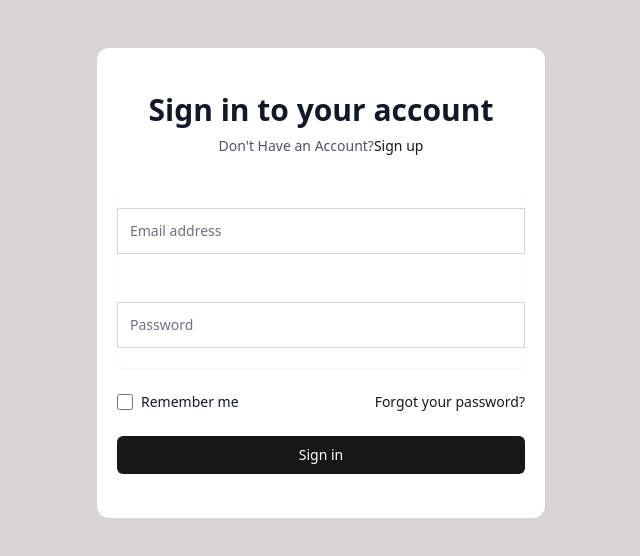
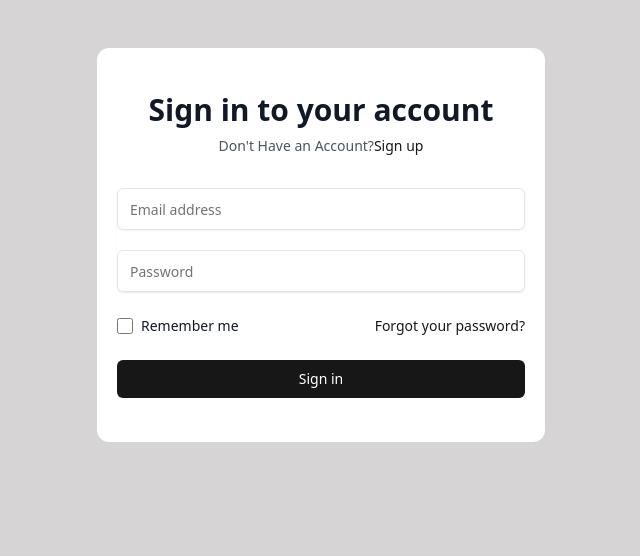
Before and after one commit to ezdev21/project-management, a React (Vite) app in the folder client/: page /auth/login in a window 1280 px wide. Shown: the top 556 px of the page, without its empty margins (319-959 px from the left). Built offline with nearby package versions, Linux system fonts and the light colour scheme.

Commit message:
shadcn input

```diff
--- /dev/null
+++ b/client/src/components/ui/input.tsx
@@ -0,0 +1,22 @@
+import * as React from "react"
+
+import { cn } from "@/lib/utils"
+
+const Input = React.forwardRef<HTMLInputElement, React.ComponentProps<"input">>(
+  ({ className, type, ...props }, ref) => {
+    return (
+      <input
+        type={type}
+        className={cn(
+          "flex h-9 w-full rounded-md border border-input bg-transparent px-3 py-5 text-base shadow-sm transition-colors file:border-0 file:bg-transparent file:text-sm file:font-medium file:text-foreground placeholder:text-muted-foreground focus-visible:outline-none focus-visible:ring-1 focus-visible:ring-ring disabled:cursor-not-allowed disabled:opacity-50 md:text-sm my-2",
+          className
+        )}
+        ref={ref}
+        {...props}
+      />
+    )
+  }
+)
+Input.displayName = "Input"
+
+export { Input }
--- a/client/src/pages/auth/ForgotPassword.tsx
+++ b/client/src/pages/auth/ForgotPassword.tsx
@@ -1,4 +1,5 @@
 import { FormEvent, useState } from "react";
+import { Input } from "../../components/ui/input";
 
 const ForgotPassword = () => {
     const [email,setEmail] = useState('')
@@ -20,7 +21,7 @@
           <form className="mt-8" onSubmit={requestPassword}>
             <div className="rounded-md shadow-sm">
               <div>
-                <input type="email" onChange={(e)=>setEmail(e.target.value)} aria-label="Email address" name="email" required className="appearance-none rounded-none relative block w-full px-3 py-2 border border-gray-300 placeholder-gray-500 text-gray-900 focus:outline-none focus:shadow-outline-blue focus:border-blue-300 focus:z-10 sm:text-sm sm:leading-5" placeholder="Email address" />
+                <Input type="email" onChange={(e)=>setEmail(e.target.value)} required placeholder="Email address" />
               </div>
             </div>
 
--- a/client/src/pages/auth/Login.tsx
+++ b/client/src/pages/auth/Login.tsx
@@ -4,6 +4,7 @@
 import { SubmitHandler, useForm } from "react-hook-form";
 import { z } from "zod";
 import { zodResolver } from "@hookform/resolvers/zod";
+import { Input } from "@/components/ui/input.js";
 
 const loginSchema = z.object({
   email: z.string().min(1, "Email is required").email("Invalid email address"),
@@ -51,12 +52,12 @@
           <div>
             {errors.root && <span className="text-sm text-red-500">{errors.root.message}</span>}
           </div>
-          <div>
-            <input {...register('email')} type="email" aria-label="Email address" name="email" required className="box-border w-full appearance-none rounded-none relative px-3 py-3 border my-5 border-gray-300 placeholder-gray-500 text-gray-900 focus:outline-none focus:ring-primary focus:shadow-outline-blue focus:border-primary focus:z-10 sm:text-sm sm:leading-5" placeholder="Email address" />
+          <div className="mb-5">
+            <Input {...register('email')} type="email" required placeholder="Email address" />
             {errors.email && <span className="text-sm text-red-500">{errors.email.message}</span>}
           </div>
-          <div className="mt-2">
-            <input {...register('password')} type="password" aria-label="Password" name="password" required className="box-border w-full appearance-none rounded-none relative px-3 py-3 border my-5 border-gray-300 placeholder-gray-500 text-gray-900 focus:outline-none focus:shadow-outline-blue focus:ring-primary focus:border-primary focus:z-10 sm:text-sm sm:leading-5" placeholder="Password" />
+          <div className="mt-5">
+            <Input {...register('password')} type="password"  required placeholder="Password" />
             {errors.password && <span className="text-sm text-red-500">{errors.password.message}</span>}
           </div>
         </div>
--- a/client/src/pages/auth/ResetPassword.tsx
+++ b/client/src/pages/auth/ResetPassword.tsx
@@ -1,4 +1,5 @@
 import { FormEvent, useState } from "react";
+import { Input } from "../../components/ui/input";
 
 const ResetPassword = () => {
     const [password,setPassword] = useState('')
@@ -16,10 +17,10 @@
           </div>
           <form className="mt-8" onSubmit={reset}>
             <div className="mt-2">
-                <input type="password" onChange={(e)=>setPassword(e.target.value)} aria-label="Password" name="password" required className="appearance-none rounded-none relative px-3 py-3 border my-5 border-gray-300 placeholder-gray-500 text-gray-900 focus:outline-none focus:shadow-outline-blue focus:ring-primary focus:border-primary focus:z-10 sm:text-sm sm:leading-5" placeholder="Password" />
+                <Input type="password" onChange={(e)=>setPassword(e.target.value)} required placeholder="Password" />
             </div>
             <div className="mt-2">
-                <input type="password" onChange={(e)=>setPasswordConfirmation(e.target.value)} aria-label="Password" name="password" required className="appearance-none rounded-none relative px-3 py-3 border my-5 border-gray-300 placeholder-gray-500 text-gray-900 focus:outline-none focus:shadow-outline-blue focus:ring-primary focus:border-primary focus:z-10 sm:text-sm sm:leading-5" placeholder="Password" />
+                <Input type="password" onChange={(e)=>setPasswordConfirmation(e.target.value)} required placeholder="Password" />
             </div>
             <div className="mt-6">
               <button type="submit" className="group relative w-full flex justify-center py-2 px-4 border border-transparent text-sm font-medium rounded-md text-white bg-primary focus:outline-none focus:border-primary focus:shadow-outline-primary active:bg-primary transition duration-150 ease-in-out">
--- a/client/src/pages/auth/Signup.tsx
+++ b/client/src/pages/auth/Signup.tsx
@@ -4,6 +4,7 @@
 import { useForm } from "react-hook-form";
 import { z } from "zod";
 import { zodResolver } from "@hookform/resolvers/zod";
+import { Input } from "@/components/ui/input.js";
 
 const signupSchema = z.object({
   name: z.string().min(1, "Name is required"),
@@ -60,7 +61,7 @@
                 <label className="block uppercase tracking-wide text-gray-700 text-xs font-bold mb-2" htmlFor="grid-first-name">
                   Name
                 </label>
-                <input {...register('name')} className="appearance-none block w-full text-gray-700 border rounded py-3 px-4 mb-3 leading-tight focus:outline-none focus:shadow-outline-blue focus:border-blue-300 focus:z-10" type="text" placeholder="Jane" name="name" required/>
+                <Input {...register('name')}type="text" placeholder="John Doe" required/>
                 {errors.name && <span className="text-sm text-red-500">{errors.name.message}</span>}
               </div>
             </div>
@@ -69,7 +70,7 @@
                 <label className="block uppercase tracking-wide text-gray-700 text-xs font-bold mb-2" htmlFor="grid-email">
                   Email address
                 </label>
-                <input type="email" {...register('email')} className="appearance-none block w-full text-gray-700 border rounded py-3 px-4 mb-3 leading-tight focus:outline-none focus:shadow-outline-blue focus:border-blue-300 focus:z-10" placeholder="example@example.com" name="email" required/>
+                <Input type="email" {...register('email')} placeholder="example@example.com" required/>
                 {errors.email && <span className="text-sm text-red-500">{errors.email.message}</span>}
               </div>
             </div>
@@ -78,14 +79,14 @@
                 <label className="block uppercase tracking-wide text-gray-700 text-xs font-bold mb-2" htmlFor="grid-password">
                   Password
                 </label>
-                <input {...register('password')} className="appearance-none block w-full text-gray-700 border border-gray-200 rounded py-3 px-4 mb-3 leading-tight focus:outline-none focus:shadow-outline-blue focus:border-blue-300 focus:z-10" type="password" placeholder="******************" required/>
+                <Input {...register('password')} type="password" placeholder="******************" required/>
                 {errors.password && <span className="text-sm text-red-500">{errors.password.message}</span>}
               </div>
               <div className="w-full px-3 mb-6 md:mb-0">
                 <label className="block uppercase tracking-wide text-gray-700 text-xs font-bold mb-2" htmlFor="grid-password">
                   Password Confirmation
                 </label>
-                <input {...register('passwordConfirmation')} className="appearance-none block w-full text-gray-700 border border-gray-200 rounded py-3 px-4 mb-3 leading-tight focus:outline-none focus:shadow-outline-blue focus:border-blue-300 focus:z-10" type="password" placeholder="******************" required/>
+                <Input {...register('passwordConfirmation')} type="password" placeholder="******************" required/>
                 {errors.passwordConfirmation && <span className="text-sm text-red-500">{errors.passwordConfirmation.message}</span>}
               </div>
             </div>
```
